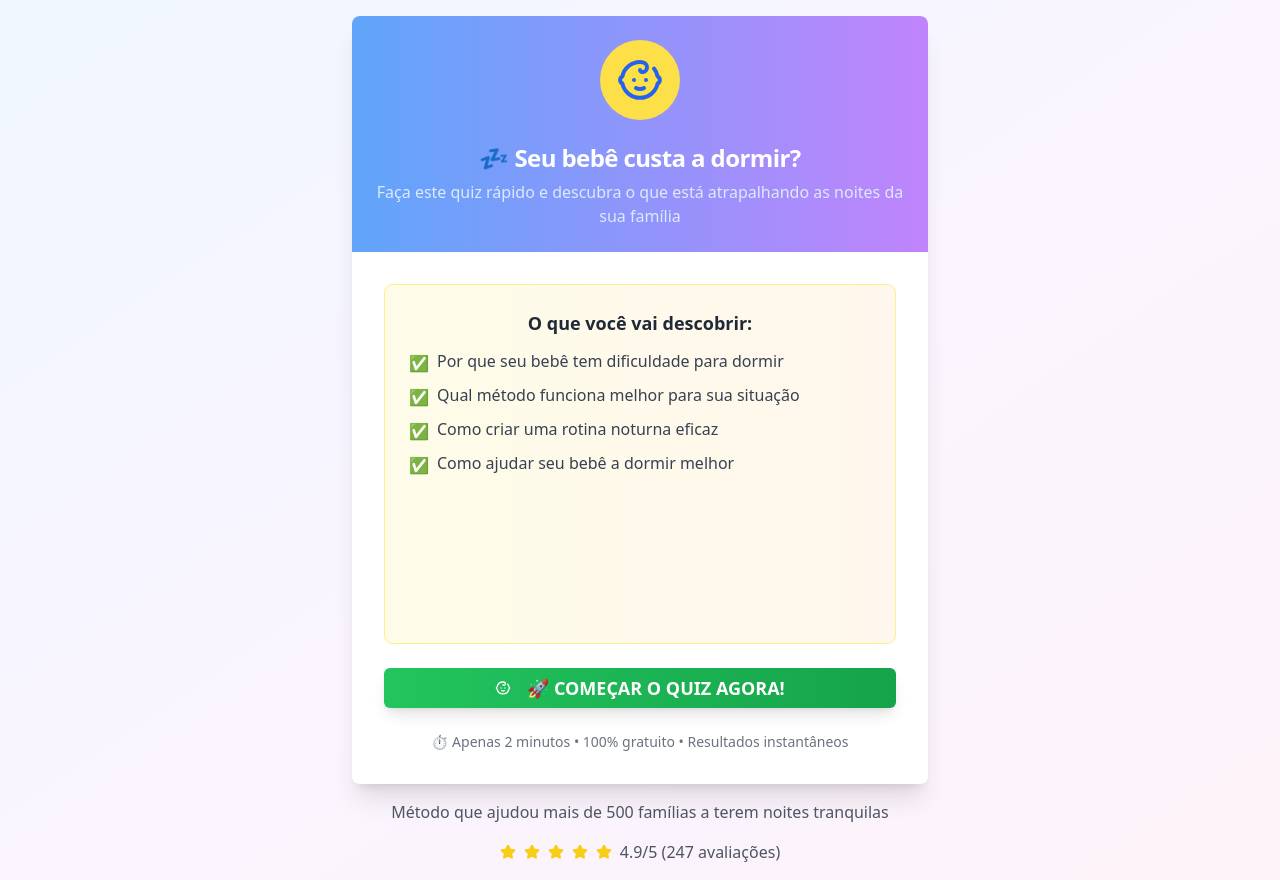
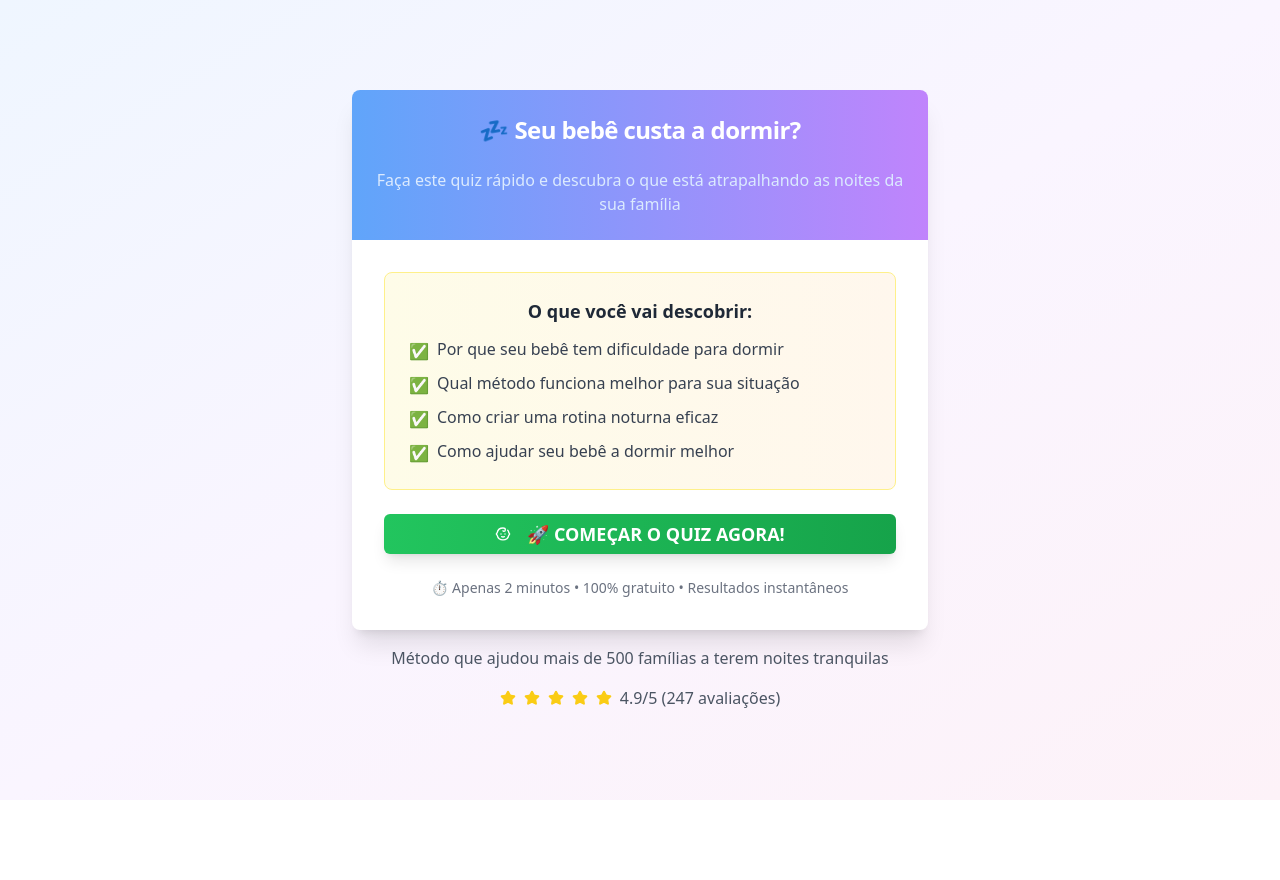
Before and after one commit to bRRAAz/baby-sonho-quiz, a React (Vite) app: page / in a window 1280 px wide. After the commit the page ends 800 px from the top, so only its background shows below. Built offline with nearby package versions, Linux system fonts and the light colour scheme.

Commit message:
fix: ajuste de tamanho da tela inicial

```diff
--- a/src/components/QuizLanding.tsx
+++ b/src/components/QuizLanding.tsx
@@ -271,13 +271,8 @@ const QuizLanding = () => {
 
 
     <div className="min-h-screen bg-gradient-to-br from-blue-50 via-purple-50 to-pink-50 flex items-center justify-center p-3 sm:p-4 flex-col">
-      <Card className="w-full max-w-xl mx-auto shadow-xl border-0 bg-white min-h-[calc(100vh-1.5rem)] sm:min-h-[calc(100vh-2rem)] flex flex-col">
+      <Card className="w-full max-w-xl mx-auto shadow-xl border-0 bg-white flex flex-col">
         <CardHeader className="text-center bg-gradient-to-r from-blue-400 to-purple-400 text-white rounded-t-lg p-4 sm:p-6 flex-shrink-0">
-          <div className="flex justify-center mb-3 sm:mb-4">
-            <div className="bg-yellow-300 p-3 sm:p-4 rounded-full">
-              <Baby className="h-10 w-10 sm:h-12 sm:w-12 text-blue-600" />
-            </div>
-          </div>
           <CardTitle className="text-xl sm:text-2xl font-bold mb-2 sm:mb-4">
             💤 Seu bebê custa a dormir?
           </CardTitle>
```
